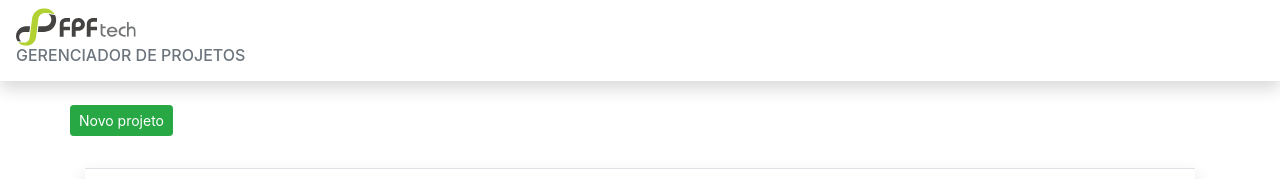
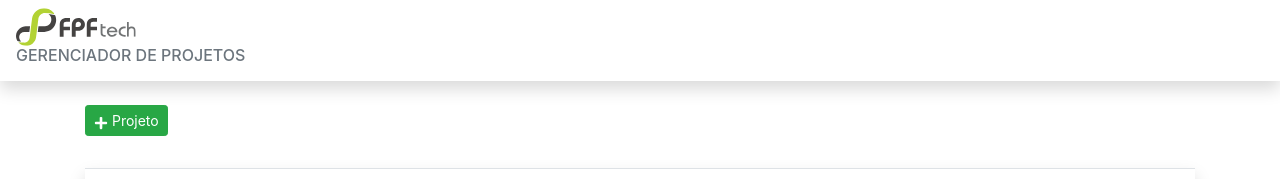
Before and after one commit to patricksouza/projectManager, a React (Create React App) app in the folder frontend/: page / in a window 1280 px wide. Shown: the top 179 px of the page. Built offline with nearby package versions, Linux system fonts and the light colour scheme; no server answers.

Commit message:
realocando e ajustando botões na Home

```diff
--- a/frontend/package.json
+++ b/frontend/package.json
@@ -12,6 +12,7 @@
     "react-icons": "^4.1.0",
     "react-router-dom": "^5.2.0",
     "react-scripts": "4.0.1",
+    "react-st-modal": "^1.1.3",
     "sweetalert": "^2.1.2"
   },
   "scripts": {
--- a/frontend/src/pages/Home/index.js
+++ b/frontend/src/pages/Home/index.js
@@ -1,7 +1,7 @@
 import React, { useEffect, useState } from "react";
 import { Link } from "react-router-dom";
 
-import { FaEdit, FaTrashAlt, FaCheck, FaUndoAlt,FaDollarSign } from "react-icons/fa";
+import { FaEdit, FaTrashAlt, FaCheck, FaUndoAlt, FaDollarSign, FaPlus } from "react-icons/fa";
 import swal from "sweetalert";
 
 import logo from "../../assets/fpf-logo.svg";
@@ -108,10 +108,8 @@ export default function Home() {
             </div>
             <div className="container py-4">
                 <div className="row d-flex justify-content-start">
-                    <div className="col-0">
-                        <Link className="btn btn-sm btn-success" to="/new">
-                            Novo projeto
-            </Link>
+                    <div className="col-2">
+                        <Link className="btn btn-sm btn-success " to="/new"><FaPlus /> Projeto</Link>
                     </div>
                 </div>
             </div>
@@ -242,7 +240,7 @@ export default function Home() {
                                                                             start_date: newStartDate,
                                                                             finish_date: newFinishDate,
                                                                             budget: newBudget,
-                                                                            project_risk:newProjectRisk,
+                                                                            project_risk: newProjectRisk,
                                                                             participants: newParticipants
                                                                         })
                                                                     }
@@ -275,6 +273,9 @@ export default function Home() {
                                                     )}
                                             </div>
                                             <div className="mb-2">
+                                                <button className="btn btn-sm btn-success"><FaDollarSign /></button>
+                                            </div>
+                                            <div className="">
                                                 <button
                                                     className="btn btn-sm btn-danger"
                                                     onClick={() => {
@@ -302,9 +303,6 @@ export default function Home() {
                                                     <FaTrashAlt />
                                                 </button>
                                             </div>
-                                            <div className="">
-                                                <button className="btn btn-sm btn-success"><FaDollarSign/></button>
-                                            </div>
                                         </div>
                                     </td>
                                 </tr>
--- a/frontend/src/pages/Project/index.js
+++ b/frontend/src/pages/Project/index.js
@@ -8,6 +8,7 @@ import './style.css';
 import logo from '../../assets/fpf-logo.svg';
 
 import api from '../../services/api';
+import { FaArrowLeft } from 'react-icons/fa';
 
 export default function Project() {
   const [name, setName] = useState('');
@@ -71,7 +72,7 @@ export default function Project() {
         </nav>
       </div>
       <div className='container py-4'>
-        <Link className='btn btn-sm btn-secondary' to='/'>Voltar</Link>
+        <Link className='btn btn-sm btn-secondary' to='/'><FaArrowLeft/> Voltar</Link>
       </div>
       <div className='container'>
 
```
Also changed, not shown: 2 other files (tests, documents, lock files or other folders).
